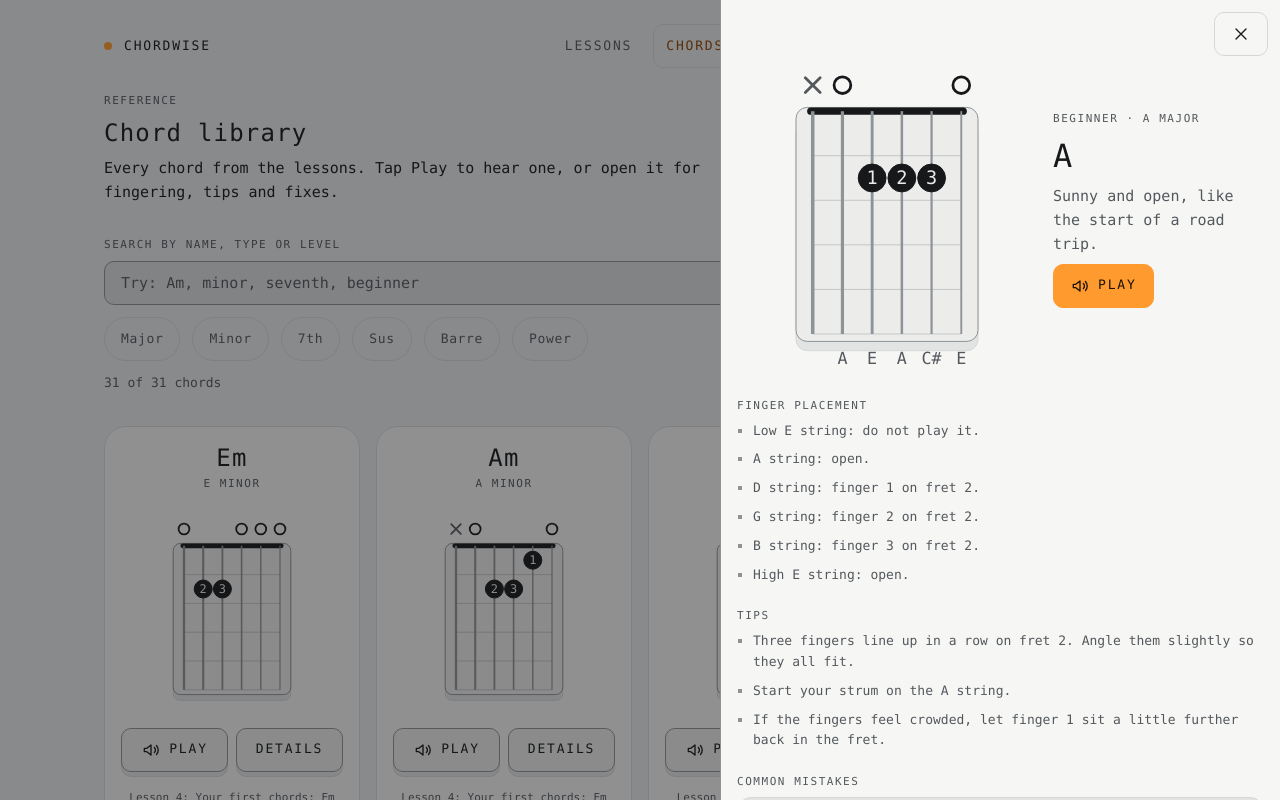
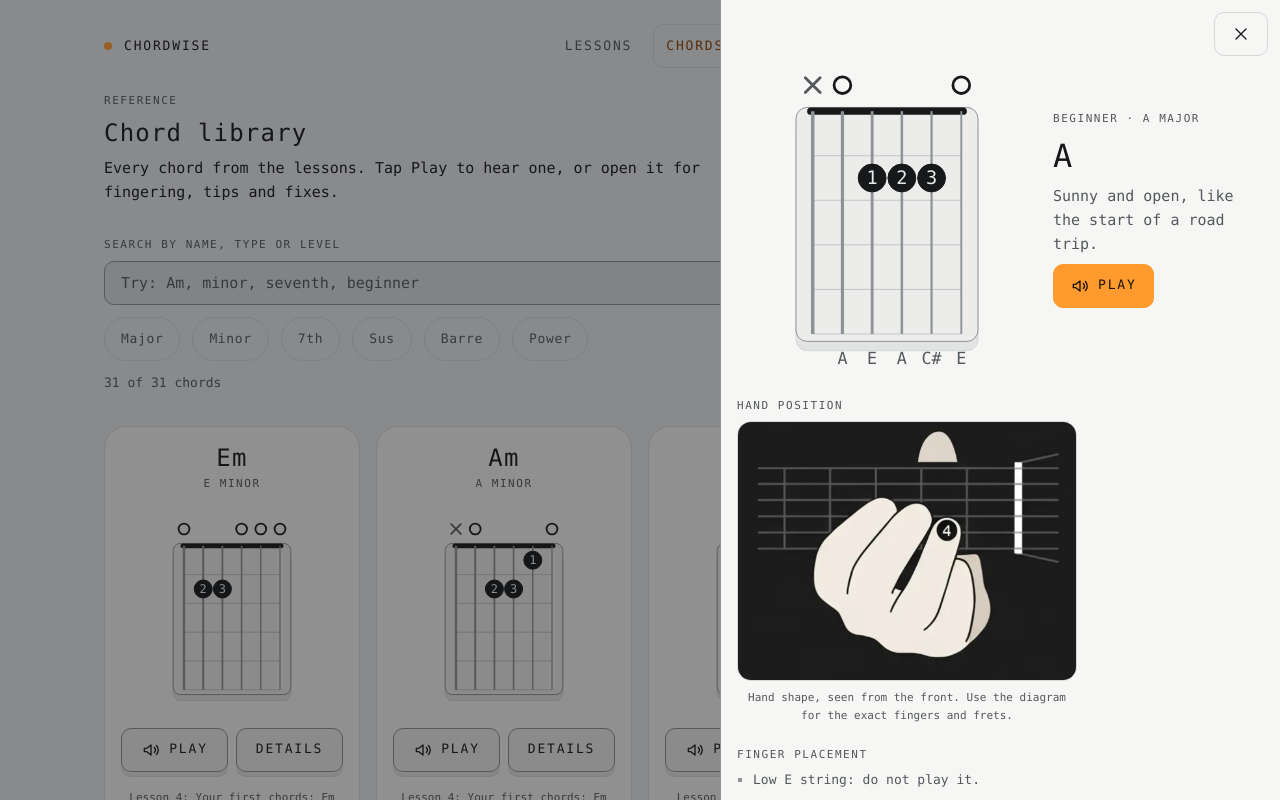
Before and after one commit to jacksonfdam/chordwise, a React (Vite) app: page /chords/A in a window 1280 px wide. Shown: the top 800 px of the page. Built offline with nearby package versions, Linux system fonts and the light colour scheme.

Commit message:
feat: show the hand position in the chord library

```diff
--- a/src/pages/ChordLibrary.tsx
+++ b/src/pages/ChordLibrary.tsx
@@ -1,6 +1,7 @@
 import { useEffect, useMemo, useRef, useState } from "react";
 import { Link, useNavigate, useParams } from "react-router-dom";
 import { ChordDiagram } from "../components/ChordDiagram/ChordDiagram";
+import { HandDiagram, hasHandPicture } from "../components/HandDiagram/HandDiagram";
 import { Icon } from "../components/Icon/Icon";
 import { CHORD_FILTERS, CHORDS, findChord, matchesFilter, type ChordFilter } from "../data/chords";
 import { lessonTeachingChord } from "../data/lessons";
@@ -72,6 +73,15 @@ function ChordDetails({ chord, onPlay }: { chord: Chord; onPlay: (chord: Chord)
           </button>
         </div>
       </div>
+
+      {hasHandPicture(chord) && (
+        <section aria-labelledby="chord-hand">
+          <h3 id="chord-hand" className={ui.eyebrow}>
+            Hand position
+          </h3>
+          <HandDiagram chord={chord} size="lg" />
+        </section>
+      )}
 
       <section aria-labelledby="chord-placement">
         <h3 id="chord-placement" className={ui.eyebrow}>
```
